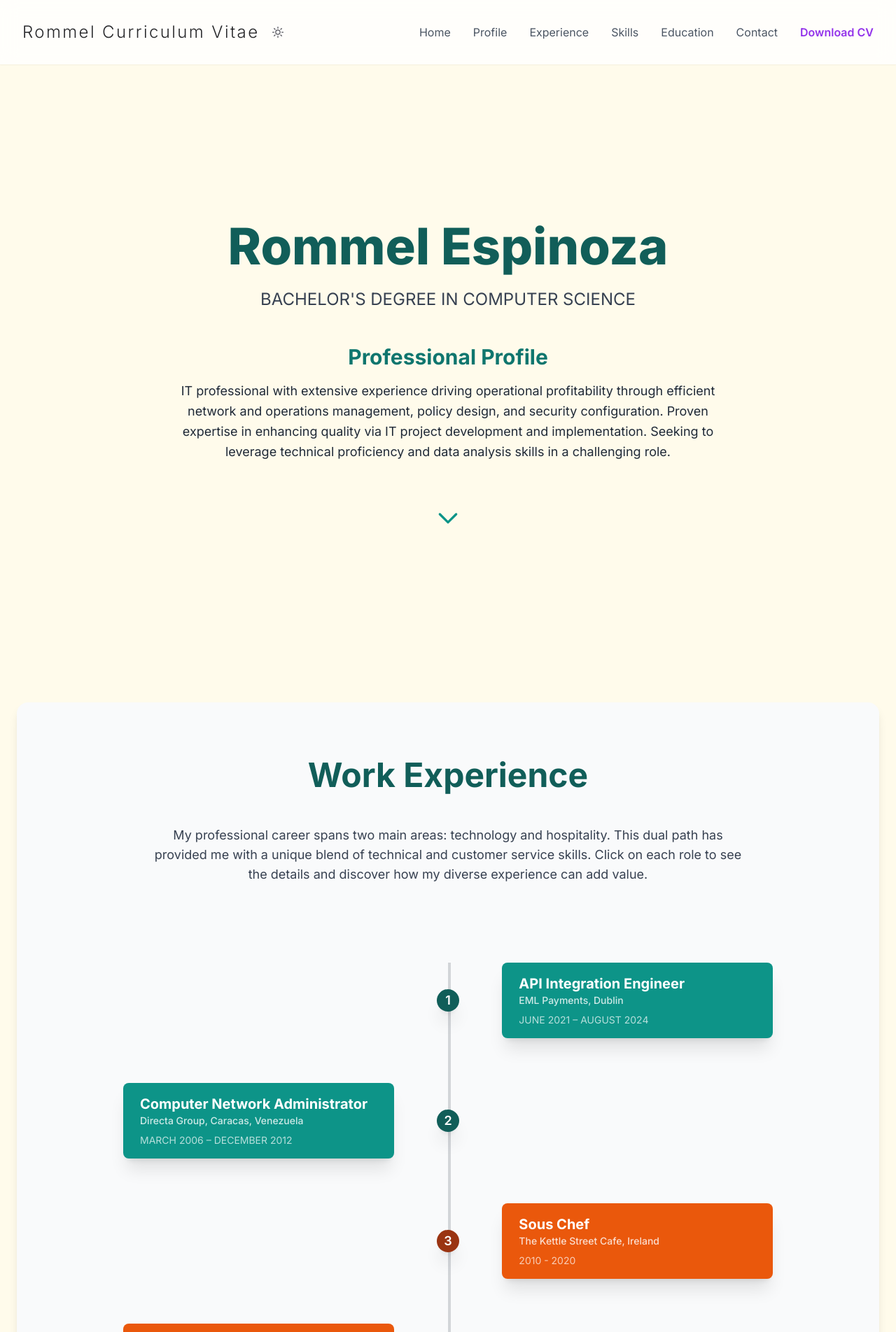
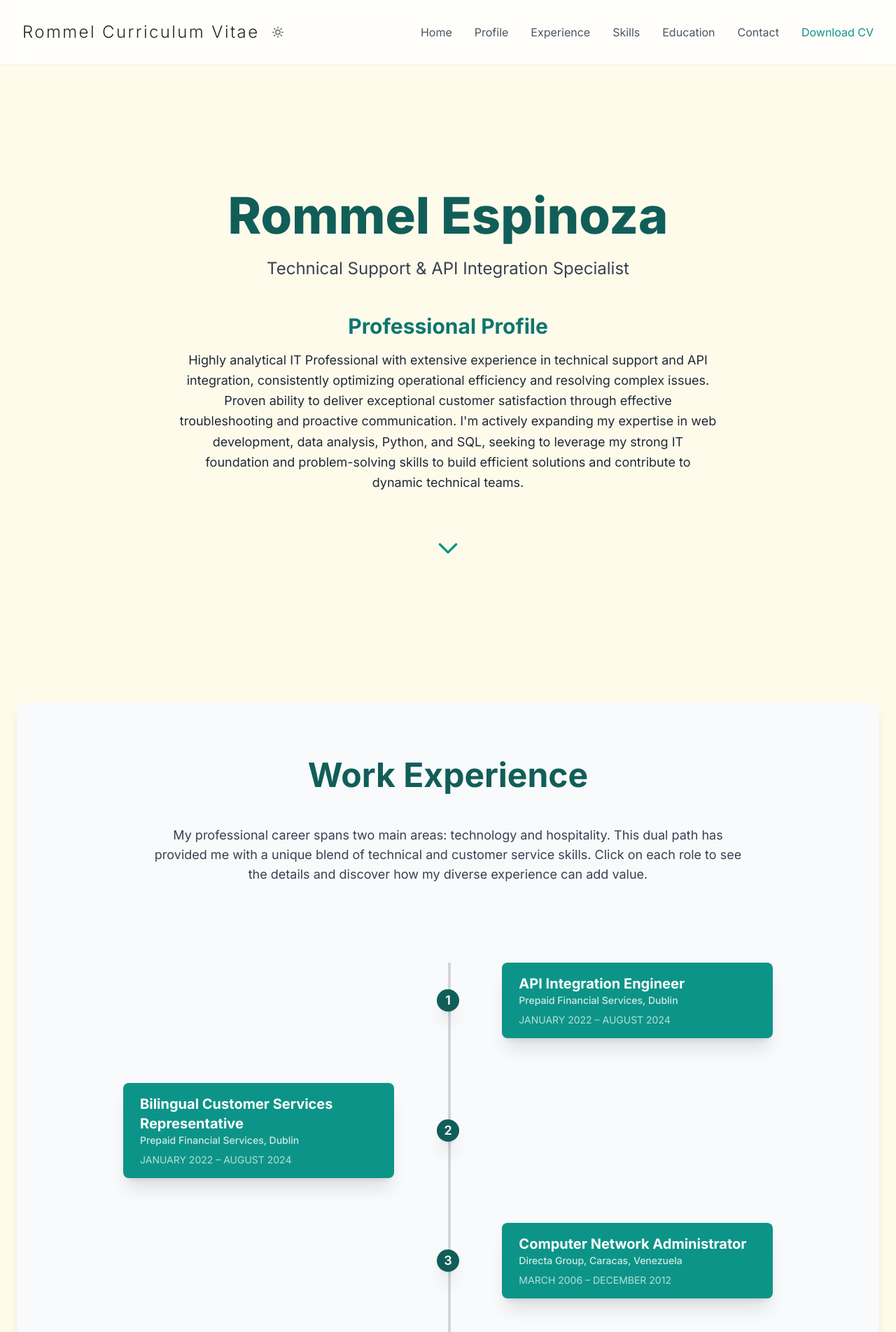
Before and after one commit to espinozare/Portfolio_django, a Django app: page /cv in a window 1280 px wide. Shown: the top 1904 px of the page at 70% size. Run offline with Django 5.2, Linux system fonts and the light colour scheme; some libraries are stand-ins or nearby versions.

Commit message:
cv update

```diff
--- a/templates/cv.html
+++ b/templates/cv.html
@@ -138,10 +138,10 @@
                         class="text-gray-600 hover:text-teal-600 transition dark:text-zinc-400 dark:hover:text-purple-400">Education</a>
                     <a href="#contact"
                         class="text-gray-600 hover:text-teal-600 transition dark:text-zinc-400 dark:hover:text-purple-400">Contact</a>
-                    <a href="https://res.cloudinary.com/dc02ikkjg/image/upload/fl_attachment/v1748964444/Rommel_Espinoza_CV2025_zdofaf.pdf"
-                        download
-                        class="text-purple-600 hover:text-purple-800 transition dark:text-purple-400 dark:hover:text-purple-300 font-semibold">Download
-                        CV</a>
+                    <a href="https://res.cloudinary.com/dc02ikkjg/image/upload/v1752746694/Rommel_Espinoza_CV_smoeeo.pdf"
+                        class="text-teal-600 hover:text-teal-800 dark:text-teal-400 dark:hover:text-teal-200 transition-colors duration-300">
+                        Download CV
+                    </a>
                 </nav>
             </div>
             <div class="md:hidden">
@@ -167,10 +167,10 @@
                     class="block py-2 text-gray-600 hover:text-teal-600 transition dark:text-zinc-400 dark:hover:text-purple-400">Education</a>
                 <a href="#contact"
                     class="block py-2 text-gray-600 hover:text-teal-600 transition dark:text-zinc-400 dark:hover:text-purple-400">Contact</a>
-                <a href="https://res.cloudinary.com/dc02ikkjg/image/upload/fl_attachment/v1748964444/Rommel_Espinoza_CV2025_zdofaf.pdf"
-                    download
-                    class="text-purple-600 hover:text-purple-800 transition dark:text-purple-400 dark:hover:text-purple-300 font-semibold">Download
-                    CV</a>
+                <a href="https://res.cloudinary.com/dc02ikkjg/image/upload/v1752746694/Rommel_Espinoza_CV_smoeeo.pdf"
+                    class="text-teal-600 hover:text-teal-800 dark:text-teal-400 dark:hover:text-teal-200 transition-colors duration-300">
+                    Download CV
+                </a>
             </div>
         </header>
 
@@ -180,16 +180,18 @@
                 <h1
                     class="text-5xl md:text-7xl font-extrabold text-teal-800 dark:text-teal-400 leading-tight mb-2 animate-move">
                     Rommel Espinoza</h1>
-                <p class="mt-4 text-xl md:text-2xl text-gray-700 dark:text-gray-300">BACHELOR'S DEGREE IN COMPUTER
-                    SCIENCE</p>
-                <div class="mt-12 max-w-3xl px-6 md:px-0">
+                <p class="mt-4 text-xl md:text-2xl text-gray-700 dark:text-gray-300">Technical Support & API Integration
+                    Specialist</p>
+                <div class="mt-12 max-w-3xl px-6 md:px-0 text-center mx-auto">
                     <h2 class="text-3xl font-bold mb-4 text-teal-700 dark:text-teal-300">Professional Profile</h2>
                     <p class="text-lg text-gray-800 leading-relaxed dark:text-gray-200">
-                        IT professional with extensive experience driving operational profitability through efficient
-                        network and operations management,
-                        policy design, and security configuration. Proven expertise in enhancing quality via IT project
-                        development and implementation.
-                        Seeking to leverage technical proficiency and data analysis skills in a challenging role.
+                        Highly analytical IT Professional with extensive experience in technical support and
+                        API integration, consistently optimizing operational efficiency and resolving complex
+                        issues. Proven ability to deliver exceptional customer satisfaction through effective
+                        troubleshooting and proactive communication. I'm actively expanding my expertise
+                        in web development, data analysis, Python, and SQL, seeking to leverage my strong
+                        IT foundation and problem-solving skills to build efficient solutions and contribute
+                        to dynamic technical teams.
                     </p>
                 </div>
                 <div class="mt-16 animate-bounce">
@@ -367,22 +369,41 @@
             const experienceData = [
                 {
                     role: "API Integration Engineer",
-                    company: "EML Payments, Dublin",
-                    period: "JUNE 2021 – AUGUST 2024",
+                    company: "Prepaid Financial Services, Dublin",
+                    period: "JANUARY 2022 – AUGUST 2024",
                     category: "Technology",
                     details: [
-                        "Designed and implemented REST APIs for dynamic data synchronization between servers and mobile applications.",
-                        "Collaborated with cross-functional teams to define API vision and strategy.",
-                        "Drafted non-technical API documentation to support partner success.",
-                        "Leveraged Palantir Foundry to integrate data and models into operational workflows.",
-                        "Designed and managed AI-driven workflows, automating processes.",
-                        "I need to be the liaison between the client, the non-API project manager, the API integration team and API developers to ensure the successful delivery of API Integration projects",
-                        "Established fraud detection rules within Foundry's data ecosystem.",
-                        "Ensured seamless data and model integration without duplicating underlying assets, adhering to established data governance standards.",
-                        "Established fraud detection rules within Foundry’s data ecosystem to proactively identify and flag suspicious transactions.",
-                        "Handled inbound customer calls and queries, focusing on first-time resolution to ensure high levels of customer satisfaction.",
-                        "Kept customers informed according to established KPIs.",
-                        "Provided support to new agents, monitored calls, and guided them toward optimal performance.",
+
+                        "Create & manage a suite of APIs to support both internal & external customers",
+                        "Designed and implemented REST APIs for dynamic data synchronization between servers and mobile applications, enabling seamless integration with other systems. Prepaid Financial Services",
+                        "Collaborated with cross-functional teams to define API vision and strategy, aligning them with customer needs and business goals.",
+                        "Drafted non-technical API documentation, articulating business value and use cases to support partner success.",
+                        "I was the voice of the customer and deeply understood the needs of client-side users, workflows, and how the business would benefit from the API offering.",
+                        "Data & Operations Optimization with Palantir Foundry:",
+                        "Leveraged Palantir Foundry to integrate data and models into operational workflows, optimizing real-time decision-making and enhancing system interoperability through Foundry's Ontology.",
+                        "Design and manage AI-powered workflows, automating processes to improve operational efficiency.",
+                        "Ensure seamless integration of data and models without duplicating underlying assets, while complying with established data governance standards.",
+                        "Established fraud detection rules within Foundry's data ecosystem to proactively identify and flag suspicious transactions."
+
+                    ]
+                },
+                {
+                    role: "Bilingual Customer Services Representative",
+                    company: "Prepaid Financial Services, Dublin",
+                    period: "JANUARY 2022 – AUGUST 2024",
+                    category: "Technology",
+                    details: [
+
+
+                        "Respond to Spanish and English customer’s calls and emails.",
+                        "Assisting customers over the phone in a timely and professional manner.",
+                        "Management and resolve customer queries and complaints.",
+                        "Follow up customer calls where necessary Adhere to company Key Performance Indicators.",
+                        "Supervising transaction monitoring and ensuring adherence to customer due diligence obligations.",
+                        "Performing relevant quality assurance evaluations for critical anti-money laundering (AML) procedures.",
+                        "Conducting an examination of Know Your Customer (KYC) documents, in addition to any supplementary documentation that pertains to the merchant.",
+                        "Detect and report suspicious financial activities."
+
 
                     ]
                 },
@@ -433,20 +454,7 @@
                         "Was in charge of washing dishes, utensils, and equipment, as well as cleaning the kitchen areas.",
                         "Assisted chefs with basic food preparation and ensured the kitchen was kept clean and tidy."
                     ]
-                }, {
-                    role: "B2B Sales Agent",
-                    company: "Directa Group, Caracas, Venezuela",
-                    period: "APRIL 2004 –  MARCH 2006",
-                    category: "B2B",
-                    details: [
-                        "Developed prospecting and client acquisition strategies, increasing the customer portfolio by XX%.",
-                        "Negotiated contracts and business agreements, optimizing profit margins and strengthening relationships with key clients.",
-                        "Managed client relationships, ensuring loyalty and satisfaction through tailored solutions.",
-                        "Conducted market and competitor analysis to identify growth opportunities and adjust sales strategies.",
-                        "Coordinated with internal teams such as marketing and logistics to ensure efficient product and service delivery."
-
-                    ]
-                }
+                },
             ].sort((a, b) => new Date(b.period.split('–')[0].trim().replace('JUNE', 'June').replace('AUGUST', 'August').replace('MARCH', 'March').replace('APRIL', 'April').replace('OCTOBER', 'October').replace('DECEMBER', 'December')) - new Date(a.period.split('–')[0].trim().replace('JUNE', 'June').replace('AUGUST', 'August').replace('MARCH', 'March').replace('APRIL', 'April').replace('OCTOBER', 'October').replace('DICIEMBRE', 'December')) || 0);
 
             const timelineContainer = document.getElementById('timeline-container');
--- a/templates/home.html
+++ b/templates/home.html
@@ -65,7 +65,7 @@
 
     <!-- Detalle de terminal -->
     <div class="mt-4 text-xs text-blue-100/80 font-mono transition-opacity duration-300 group-hover:opacity-100">
-      <span class="text-white/90">🌐</span> curl -O https://example.com/cv.html
+      <span class="text-white/90">🌐</span> Rommel Curriculum Vitae
     </div>
   </div>
 
```
